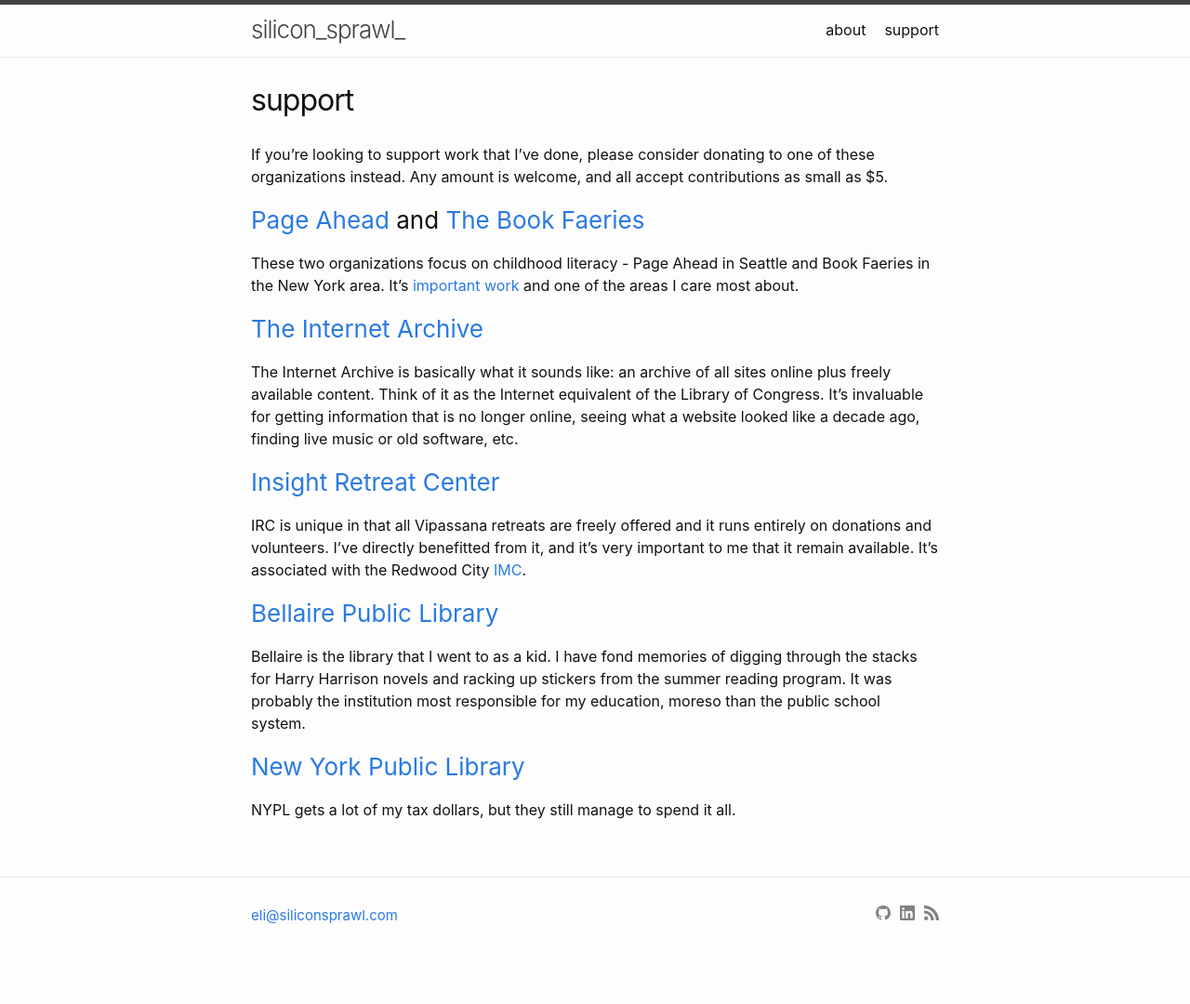
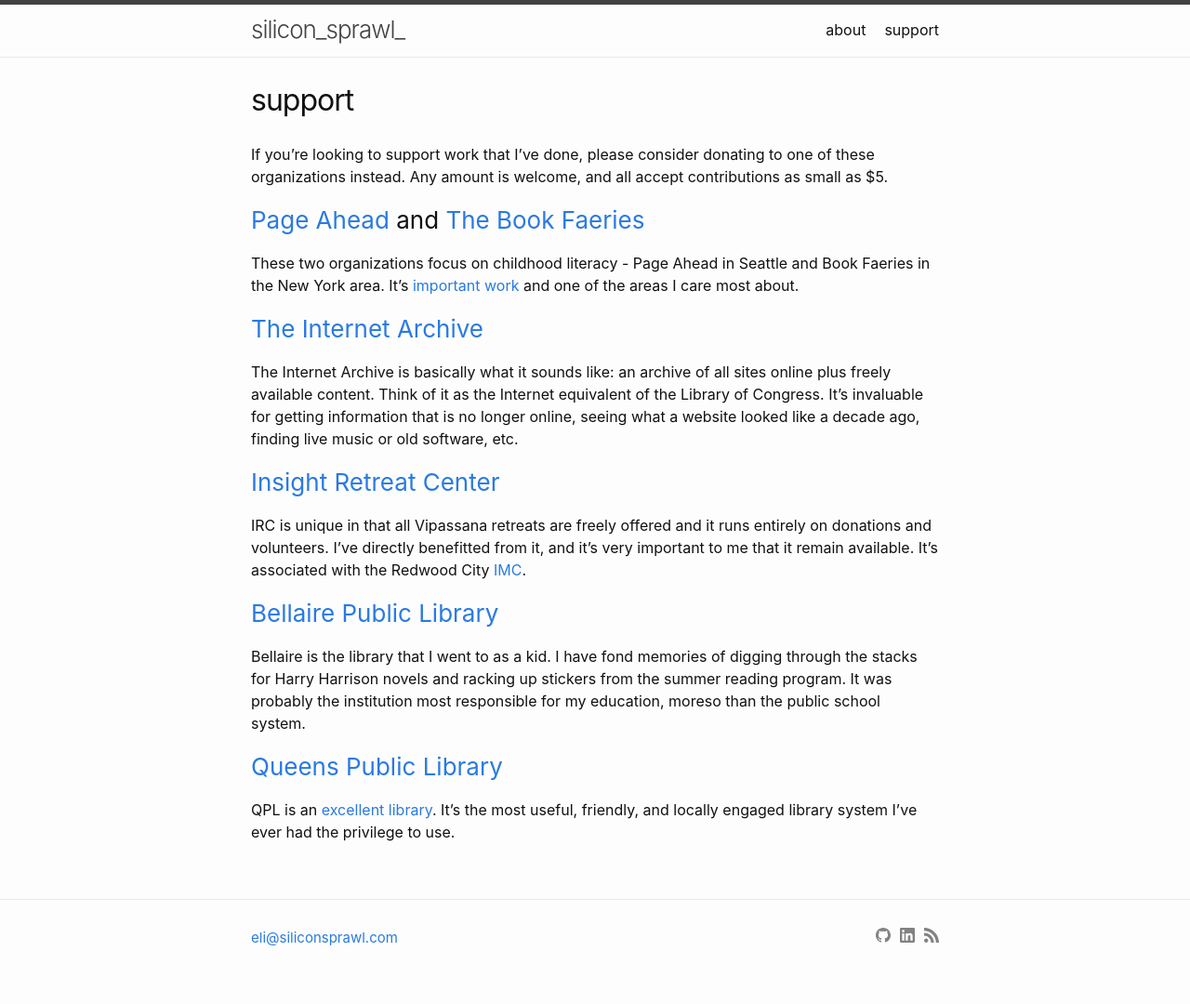
Before and after one commit to elindsey/elindsey.github.io, a Jekyll site: the page built from support.md, in a window 1280 px wide. Shown: the whole page at 93% size. Built offline with Jekyll 4.4.1, drawn with Linux system fonts in a browser that asks for light colours; before the commit the page ends 1056 px from its top, so only the background shows below that.

Commit message:
nypl to qpl

```diff
--- a/support.md
+++ b/support.md
@@ -36,6 +36,9 @@
 from the summer reading program. It was probably the institution most
 responsible for my education, moreso than the public school system.
 
-### [New York Public Library](https://www.nypl.org/give)
+### [Queens Public Library](https://www.queenslibrary.org/support)
 
-NYPL gets a lot of my tax dollars, but they still manage to spend it all.
+QPL is an [excellent
+library](https://web.archive.org/web/20100614002557/http://www.libraryjournal.com/article/CA6663764.html).
+It's the most useful, friendly, and locally engaged library system I've ever
+had the privilege to use.
```
